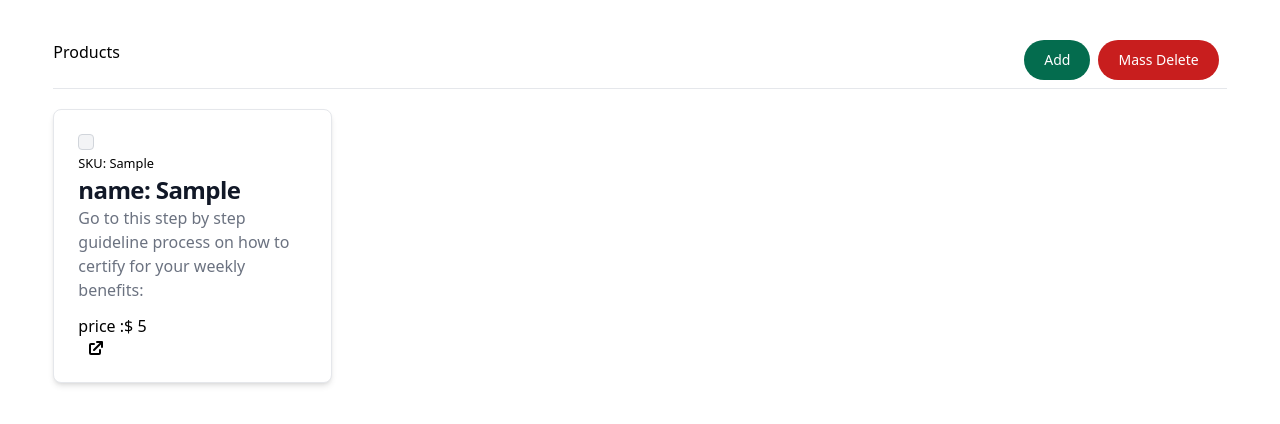
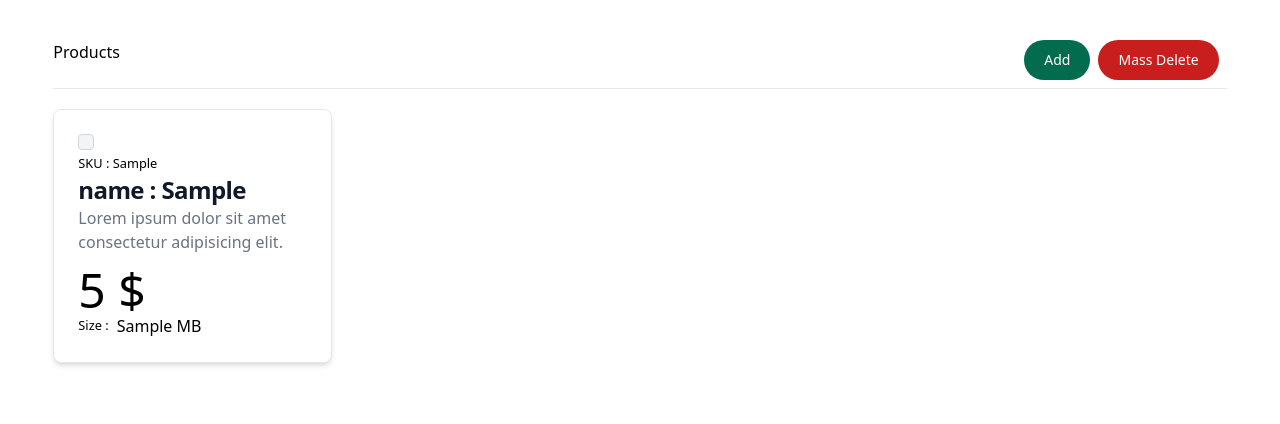
Before and after one commit to stavio12/bench-five, a React (Create React App) app: page /product in a window 1280 px wide. Both pictures are taken after typing "Sample", "Sample", "5", "Sample" into the empty fields and a click on the button "Save". Shown: the top 424 px of the page. Built offline with nearby package versions, Linux system fonts and the light colour scheme.

Commit message:
resolved input issue

```diff
--- a/src/States/types.ts
+++ b/src/States/types.ts
@@ -15,7 +15,7 @@ export interface Books extends BaseProduct {
 }
 
 export interface Furniture extends BaseProduct {
-  h: number;
-  w: number;
-  l: number;
+  h: number | null;
+  w: number | null;
+  l: number | null;
 }
--- a/src/components/Home/BooksProduct.tsx
+++ b/src/components/Home/BooksProduct.tsx
@@ -29,7 +29,7 @@ const BooksProduct = ({ books, selectWorker, pagination }: props) => {
                   className="w-4 h-4 text-blue-600 bg-gray-100 rounded border-gray-300 focus:ring-blue-500 dark:focus:ring-blue-600 dark:ring-offset-gray-800 focus:ring-2 dark:bg-gray-700 dark:border-gray-600"
                 />
               </div>
-              <small> SKU: {book.SKU}</small>
+              <small> SKU : {book.SKU}</small>
               <h5>
                 <Link
                   to="/"
@@ -37,23 +37,18 @@ const BooksProduct = ({ books, selectWorker, pagination }: props) => {
                   rel="noopener noreferrer"
                   className="mb-2 text-2xl font-semibold tracking-tight text-gray-900 dark:text-white"
                 >
-                  name: {book.name}
+                  name : {book.name}
                 </Link>
               </h5>
               <p className="mb-3 font-normal text-gray-500 dark:text-gray-400">
-                Go to this step by step guideline process on how to certify for
-                your weekly benefits:
+                Lorem ipsum dolor sit amet consectetur adipisicing elit.
               </p>
-              price :$ {book.price}
-              <svg
-                className="ml-2 w-5 h-5"
-                fill="currentColor"
-                viewBox="0 0 20 20"
-                xmlns="http://www.w3.org/2000/svg"
-              >
-                <path d="M11 3a1 1 0 100 2h2.586l-6.293 6.293a1 1 0 101.414 1.414L15 6.414V9a1 1 0 102 0V4a1 1 0 00-1-1h-5z"></path>
-                <path d="M5 5a2 2 0 00-2 2v8a2 2 0 002 2h8a2 2 0 002-2v-3a1 1 0 10-2 0v3H5V7h3a1 1 0 000-2H5z"></path>
-              </svg>
+
+              <h1 className="text-5xl"> {book.price} $</h1>
+
+              <div className="flex items-center gap-2">
+                <small>Weight : </small> <h5>{book.weight} KG</h5>
+              </div>
             </div>
           </div>
         ))}
--- a/src/components/Home/DiscProduct.tsx
+++ b/src/components/Home/DiscProduct.tsx
@@ -17,7 +17,7 @@ const DiscProduct = ({ dvd, selectWorker, pagination }: props) => {
         .slice(pagination === 4 ? 0 : pagination - 4, pagination)
         .map((dvd: DVD) => (
           <div className="col-span-full*" key={dvd.SKU}>
-            <div className="p-6 max-w-sm bg-white rounded-lg border border-gray-200 shadow-md dark:bg-gray-800 dark:border-gray-700">
+            <div className="p-6 max-w-sm bg-white rounded-lg border border-gray-200 shadow-md dark:bg-gray-800 dark:border-gray-700 ">
               <div className="flex items-center">
                 <input
                   onChange={(e) =>
@@ -29,7 +29,7 @@ const DiscProduct = ({ dvd, selectWorker, pagination }: props) => {
                   className="w-4 h-4 text-blue-600 bg-gray-100 rounded border-gray-300 focus:ring-blue-500 dark:focus:ring-blue-600 dark:ring-offset-gray-800 focus:ring-2 dark:bg-gray-700 dark:border-gray-600"
                 />
               </div>
-              <small> SKU: {dvd.SKU}</small>
+              <small> SKU : {dvd.SKU}</small>
               <h5>
                 <Link
                   to="/"
@@ -37,24 +37,18 @@ const DiscProduct = ({ dvd, selectWorker, pagination }: props) => {
                   rel="noopener noreferrer"
                   className="mb-2 text-2xl font-semibold tracking-tight text-gray-900 dark:text-white"
                 >
-                  {" "}
-                  name: {dvd.name}
+                  name : {dvd.name}
                 </Link>
               </h5>
               <p className="mb-3 font-normal text-gray-500 dark:text-gray-400">
-                Go to this step by step guideline process on how to certify for
-                your weekly benefits:
+                Lorem ipsum dolor sit amet consectetur adipisicing elit.
               </p>
-              price :$ {dvd.price}
-              <svg
-                className="ml-2 w-5 h-5"
-                fill="currentColor"
-                viewBox="0 0 20 20"
-                xmlns="http://www.w3.org/2000/svg"
-              >
-                <path d="M11 3a1 1 0 100 2h2.586l-6.293 6.293a1 1 0 101.414 1.414L15 6.414V9a1 1 0 102 0V4a1 1 0 00-1-1h-5z"></path>
-                <path d="M5 5a2 2 0 00-2 2v8a2 2 0 002 2h8a2 2 0 002-2v-3a1 1 0 10-2 0v3H5V7h3a1 1 0 000-2H5z"></path>
-              </svg>
+
+              <h1 className="text-5xl"> {dvd.price} $</h1>
+
+              <div className="flex items-center gap-2">
+                <small>Size : </small> <h5>{dvd.size} MB</h5>
+              </div>
             </div>
           </div>
         ))}
--- a/src/components/Home/FurnitureProduct.tsx
+++ b/src/components/Home/FurnitureProduct.tsx
@@ -29,7 +29,7 @@ const FurnitureProduct = ({ furniture, selectWorker, pagination }: props) => {
                   className="w-4 h-4 text-blue-600 bg-gray-100 rounded border-gray-300 focus:ring-blue-500 dark:focus:ring-blue-600 dark:ring-offset-gray-800 focus:ring-2 dark:bg-gray-700 dark:border-gray-600"
                 />
               </div>
-              <small> SKU: {furniture.SKU}</small>
+              <small> SKU : {furniture.SKU}</small>
               <h5>
                 <Link
                   to="/"
@@ -37,23 +37,21 @@ const FurnitureProduct = ({ furniture, selectWorker, pagination }: props) => {
                   rel="noopener noreferrer"
                   className="mb-2 text-2xl font-semibold tracking-tight text-gray-900 dark:text-white"
                 >
-                  name: {furniture.name}
+                  name : {furniture.name}
                 </Link>
               </h5>
               <p className="mb-3 font-normal text-gray-500 dark:text-gray-400">
-                Go to this step by step guideline process on how to certify for
-                your weekly benefits:
+                Lorem ipsum dolor sit amet consectetur adipisicing elit.
               </p>
-              price :$ {furniture.price}
-              <svg
-                className="ml-2 w-5 h-5"
-                fill="currentColor"
-                viewBox="0 0 20 20"
-                xmlns="http://www.w3.org/2000/svg"
-              >
-                <path d="M11 3a1 1 0 100 2h2.586l-6.293 6.293a1 1 0 101.414 1.414L15 6.414V9a1 1 0 102 0V4a1 1 0 00-1-1h-5z"></path>
-                <path d="M5 5a2 2 0 00-2 2v8a2 2 0 002 2h8a2 2 0 002-2v-3a1 1 0 10-2 0v3H5V7h3a1 1 0 000-2H5z"></path>
-              </svg>
+
+              <h1 className="text-5xl"> {furniture.price} $</h1>
+
+              <div className="flex items-center gap-2">
+                <small>Dimension : </small>{" "}
+                <h5>
+                  {furniture.h} x {furniture.w} x {furniture.l}
+                </h5>
+              </div>
             </div>
           </div>
         ))}
--- a/src/components/Home/index.tsx
+++ b/src/components/Home/index.tsx
@@ -58,8 +58,6 @@ const Index = () => {
         type: "FURNITURE",
         payload: Furniture,
       });
-    } else {
-      console.log("NOoooooo");
     }
     // eslint-disable-next-line react-hooks/exhaustive-deps
   }, []);
@@ -146,21 +144,20 @@ const Index = () => {
           </div>
         </div>
         <hr />
-        {!localStorage["DVD"] &&
-        !localStorage["Furniture"] &&
-        !localStorage["Books"] ? (
+        {(!localStorage["DVD"] &&
+          !localStorage["Furniture"] &&
+          !localStorage["Books"]) ||
+        (dvd.length === 0 && books.length === 0 && furniture.length === 0) ? (
           <h1 className="text-center pt-20"> No Product Available</h1>
         ) : (
           <div>
             <div className="flex-flex-column*">
               <div className="grid grid-cols-3 sm:grid-cols-4 pt-5 pb-5 gap-5 ">
-                {/* {products.disc && ( */}
                 <DiscProduct
                   selectWorker={selectWorker}
                   dvd={dvd}
                   pagination={pagination}
                 />
-                {/* )} */}
               </div>
 
               <div className="grid grid-cols-3 sm:grid-cols-4 pt-5 pb-5 gap-5 ">
--- a/src/components/Products/AddProduct.tsx
+++ b/src/components/Products/AddProduct.tsx
@@ -134,7 +134,7 @@ const AddProduct = ({
           {selectedProductType === "DVD" && (
             <DiscInput setSize={setDVD} size={dvd} baseForm={baseForm} />
           )}{" "}
-          {selectedProductType === "Book" && (
+          {selectedProductType === "Books" && (
             <BookInput setWeight={setBook} weight={book} baseForm={baseForm} />
           )}
           {selectedProductType === "Furniture" && (
--- a/src/components/Products/BookInput.tsx
+++ b/src/components/Products/BookInput.tsx
@@ -1,4 +1,4 @@
-import React from "react";
+import React, { useEffect } from "react";
 import { BaseProduct, Books } from "../../States/types";
 
 interface props {
@@ -8,6 +8,10 @@ interface props {
 }
 
 const BookInput = ({ weight, baseForm, setWeight }: props) => {
+  useEffect(() => {
+    setWeight({ ...baseForm, weight: weight.weight });
+    // eslint-disable-next-line react-hooks/exhaustive-deps
+  }, [baseForm]);
   return (
     <>
       <div>
--- a/src/components/Products/DiscInput.tsx
+++ b/src/components/Products/DiscInput.tsx
@@ -1,4 +1,4 @@
-import React from "react";
+import React, { useEffect } from "react";
 import { DVD, BaseProduct } from "../../States/types";
 
 interface props {
@@ -8,6 +8,11 @@ interface props {
 }
 
 const DiscInput = ({ size, baseForm, setSize }: props) => {
+  useEffect(() => {
+    setSize({ ...baseForm, size: size.size });
+    // eslint-disable-next-line react-hooks/exhaustive-deps
+  }, [baseForm]);
+
   return (
     <>
       <div>
--- a/src/components/Products/FurnitureInput.tsx
+++ b/src/components/Products/FurnitureInput.tsx
@@ -1,4 +1,4 @@
-import React from "react";
+import React, { useEffect } from "react";
 import { Furniture, BaseProduct } from "../../States/types";
 
 interface props {
@@ -8,7 +8,10 @@ interface props {
 }
 
 const FurnitureInput = ({ dimension, baseForm, furniture }: props) => {
-  console.log(furniture);
+  useEffect(() => {
+    dimension({ ...baseForm, l: furniture.l, w: furniture.w, h: furniture.h });
+    // eslint-disable-next-line react-hooks/exhaustive-deps
+  }, [baseForm]);
   return (
     <>
       <div>
@@ -20,7 +23,7 @@ const FurnitureInput = ({ dimension, baseForm, furniture }: props) => {
         </label>
         <input
           type="number"
-          value={furniture.h}
+          value={furniture.h ? furniture.h : ""}
           onChange={(e) =>
             dimension({
               ...baseForm,
@@ -49,7 +52,7 @@ const FurnitureInput = ({ dimension, baseForm, furniture }: props) => {
         </label>
         <input
           type="number"
-          value={furniture.w}
+          value={furniture.w ? furniture.w : ""}
           onChange={(e) =>
             dimension({
               ...baseForm,
@@ -78,11 +81,11 @@ const FurnitureInput = ({ dimension, baseForm, furniture }: props) => {
         </label>
         <input
           type="number"
-          value={furniture.l}
+          value={furniture.l ? furniture.l : ""}
           onChange={(e) =>
             dimension({
               ...baseForm,
-              h: furniture.l,
+              h: furniture.h,
               w: furniture.w,
               l: Number(e.target.value),
             })
--- a/src/components/Products/index.tsx
+++ b/src/components/Products/index.tsx
@@ -1,4 +1,4 @@
-import React, { useContext, useState } from "react";
+import React, { useContext, useEffect, useState } from "react";
 import { Link, useNavigate } from "react-router-dom";
 
 import StateContext from "../../StateContext";
@@ -23,20 +23,20 @@ const Index = () => {
   });
 
   const [booksForm, setBooksForms] = useState<Books>({
-    ...baseProduct,
+    ...productForms,
     weight: "",
   });
 
   const [dvdForm, setDvdForm] = useState<DVD>({
-    ...baseProduct,
+    ...productForms,
     size: "",
   });
 
   const [furnitureForm, setFurnitureForm] = useState<Furniture>({
-    ...baseProduct,
-    h: 0,
-    w: 0,
-    l: 0,
+    ...productForms,
+    h: null,
+    w: null,
+    l: null,
   });
 
   const allProducts = [...dvd, ...books, ...furniture];
@@ -73,6 +73,15 @@ const Index = () => {
             (type === "Furniture" && products)
         )
       );
+
+      dispatch({
+        type: "EDIT_PRODUCT",
+        payload: {
+          edit: false,
+          product: null,
+          type: null,
+        },
+      });
     } else {
       if (
         allProducts.find((product: any) => product.SKU === productForms.SKU)
```
